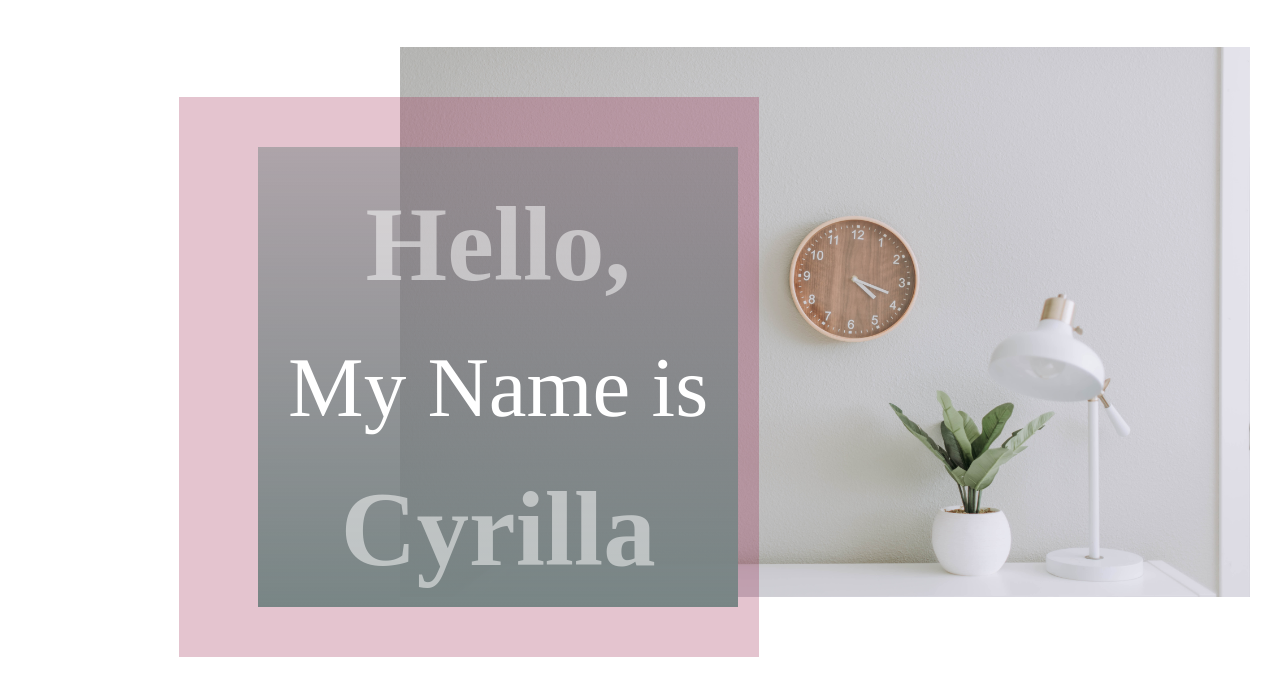
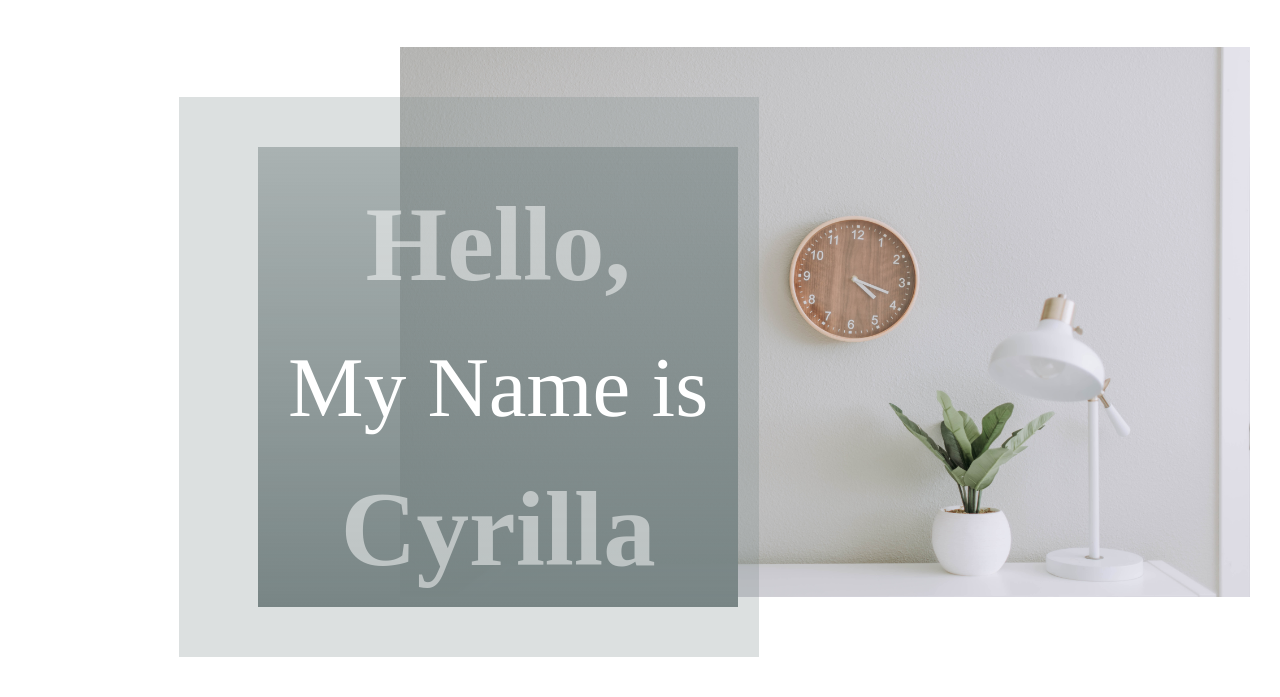
Before and after one commit to CyrillaE/UniversityPortfolio, a plain HTML site: page index.html in a window 1280 px wide. Shown: the part 103-800 px from the top of the page. Drawn offline with nearby package versions, Linux system fonts and the light colour scheme.

Commit message:
Last Changes Test 1

```diff
--- a/style.css
+++ b/style.css
@@ -244,7 +244,7 @@ nav{
 #GreenBox{
 	height: 560px;
 	width: 580px;
-	background-color: #971a4241;
+	background-color: #78858541;
 	pointer-events: none;
 	position: absolute;
 	margin-top: 100px;
```
